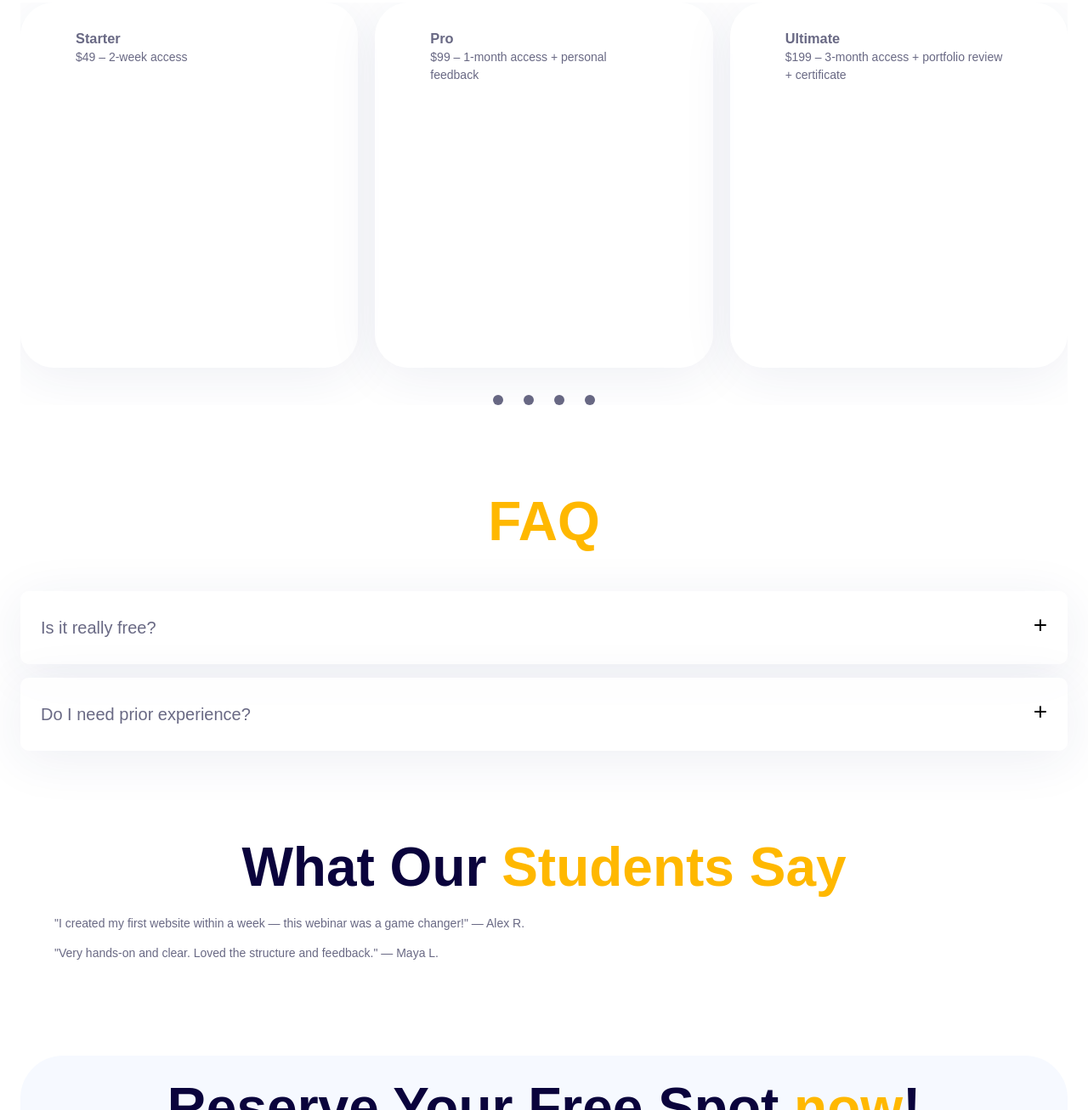
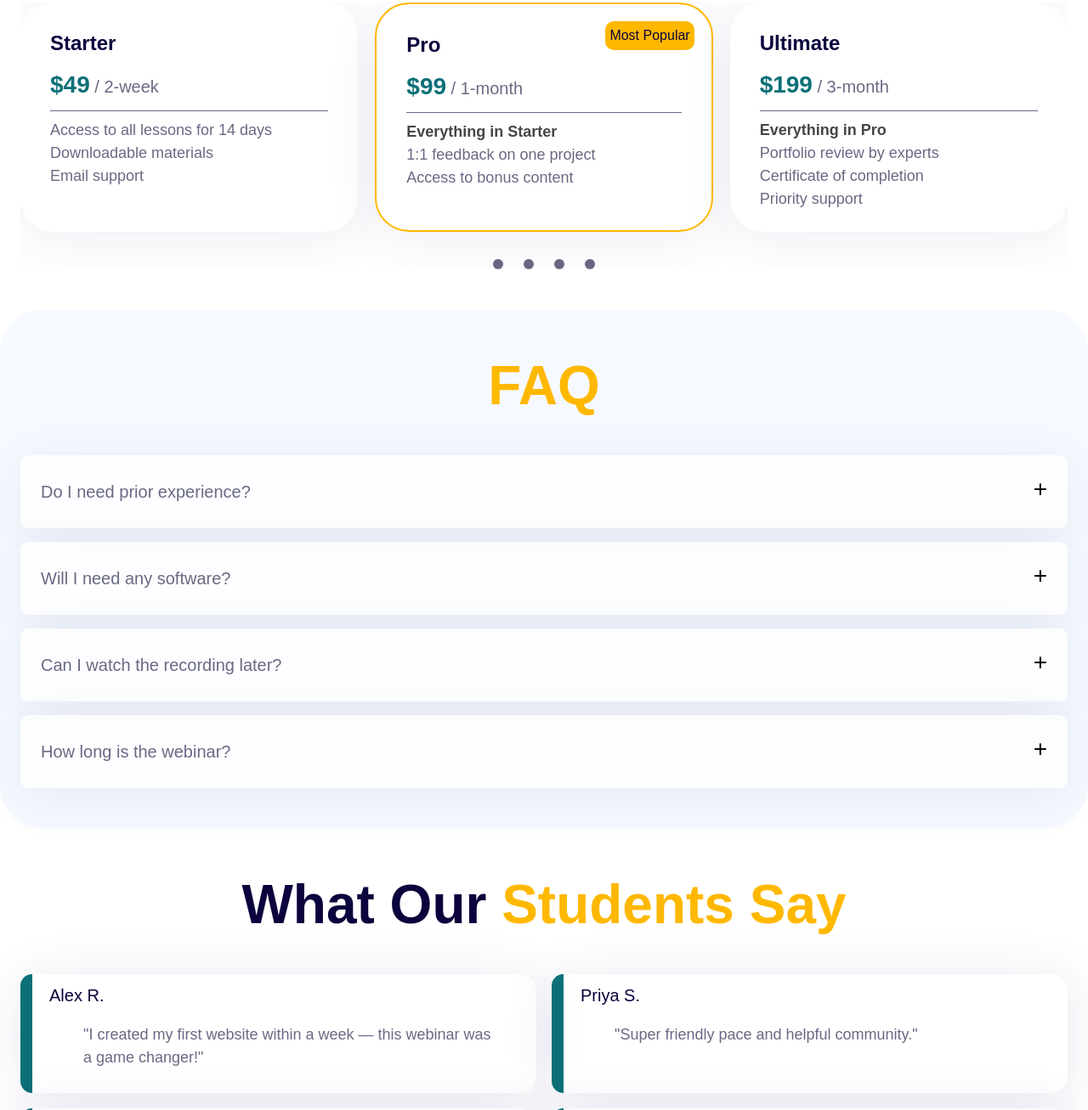
Before and after one commit to petriwna/vebinar, a website built with webpack: page src/index.html in a window 1280 px wide. Shown: the part 1493-2800 px from the top of the page at 85% size. Built offline with nearby package versions, Linux system fonts and the light colour scheme; some packages are replaced by stand-ins of ours; files whose address does not match are found by name.

Commit message:
finish styling

```diff
--- a/src/index.html
+++ b/src/index.html
@@ -28,9 +28,8 @@
                     WebMastery
                 </a>
                 <ul class="header__menu">
-                    <li><a class="link" href="#course">Course</a></li>
+                    <li><a class="link" href="#webinar">Webinar</a></li>
                     <li><a class="link" href="#pricing">Pricing</a></li>
-                    <li><a class="link" href="#timeline">Timeline</a></li>
                     <li><a class="link" href="#faq">FAQ</a></li>
                     <li><a class="link" href="#testimonials">Testimonials</a></li>
                 </ul>
@@ -55,8 +54,8 @@
                 </a>
                 <ul class="mobile-menu__list">
                     <li>
-                        <a class="mobile-menu__link" href="#course">
-                            Course
+                        <a class="mobile-menu__link" href="#webinar">
+                            Webinar
                         </a>
                     </li>
                     <li>
@@ -114,7 +113,7 @@
     </div>
 </section>
 <div class="container background-container">
-    <section class="course-details-section section" id="course">
+    <section class="course-details-section section" id="webinar">
         <h2 class="course-details-section__title section__title">What You'll <span class="accent">Learn</span></h2>
         <ul class="course-details-section__details details">
             <li class="details__item details__item--first">
@@ -158,7 +157,8 @@
                     <p class="details__number">5</p>
                     <div class="details__step">
                         <h3 class="details__title">Bonus Tips & Portfolio Guidance</h3>
-                        <p class="details__info">Learn what to include in your portfolio and how to present your skills.</p>
+                        <p class="details__info">Learn what to include in your portfolio and how to present your
+                            skills.</p>
                     </div>
                 </div>
             </li>
@@ -172,19 +172,47 @@
                     <li class="swiper-slide">
                         <article class="pricing-section__package package">
                             <h3 class="package__title">Starter</h3>
-                            <p class="package__price">$49 – 2-week access</p>
+                            <p class="package__price"><span class="package__price--item">$49</span>
+                                / 2-week
+                            </p>
+                            <hr class="package__divider"/>
+                            <ul>
+                                <li>Access to all lessons for 14 days</li>
+                                <li>Downloadable materials</li>
+                                <li>Email support</li>
+                            </ul>
                         </article>
                     </li>
                     <li class="swiper-slide">
-                        <article class="pricing-section__package package">
+                        <article class="pricing-section__package package package--popular">
                             <h3 class="package__title">Pro</h3>
-                            <p class="package__price">$99 – 1-month access + personal feedback</p>
+                            <div class="package__popular-container">
+                                <p>Most Popular</p>
+                            </div>
+                            <p class="package__price"><span class="package__price--item">$99</span>
+                                / 1-month
+                            </p>
+                            <hr class="package__divider"/>
+                            <ul>
+                                <li class="package__plus">Everything in Starter</li>
+                                <li>1:1 feedback on one project</li>
+                                <li>Access to bonus content</li>
+                            </ul>
                         </article>
                     </li>
                     <li class="swiper-slide">
                         <article class="pricing-section__package package">
                             <h3 class="package__title">Ultimate</h3>
-                            <p class="package__price">$199 – 3-month access + portfolio review + certificate</p>
+                            <p class="package__price"><span class="package__price--item">$199</span>
+                                / 3-month
+                            </p>
+                            <hr class="package__divider" />
+                            <ul>
+                                <li class="package__plus">Everything in Pro</li>
+                                <li>Portfolio review by experts</li>
+                                <li>Certificate of completion</li>
+                                <li>Priority support</li>
+                            </ul>
                         </article>
                     </li>
                 </ul>
@@ -198,31 +226,71 @@
         </div>
     </section>
 </div>
-<section class="faq-section section" id="faq">
-    <div class="container">
+<div class="container second-bg-container">
+    <section class="faq-section section" id="faq">
         <h2 class="faq-section__title section__title"><span class="accent">FAQ</span></h2>
         <div class="faq-section__container">
-            <details class="faq-section__questions-container questions-container">
-                <summary class="questions-container__question">Is it really free?</summary>
-                <p class="questions-container__answer">Yes! The first class is 100% free.</p>
-            </details>
             <details class="faq-section__questions-container questions-container">
                 <summary class="questions-container__question">Do I need prior experience?</summary>
                 <p class="questions-container__answer">No, beginners are welcome!</p>
             </details>
+            <details class="faq-section__questions-container questions-container">
+                <summary class="questions-container__question">Will I need any software?</summary>
+                <p class="questions-container__answer">We’ll guide you through free tools that are easy to set up and
+                    use.</p>
+            </details>
+            <details class="faq-section__questions-container questions-container">
+                <summary class="questions-container__question">Can I watch the recording later?</summary>
+                <p class="questions-container__answer">Yes, a replay will be available to all who register.</p>
+            </details>
+            <details class="faq-section__questions-container questions-container">
+                <summary class="questions-container__question">How long is the webinar?</summary>
+                <p class="questions-container__answer">Approximately 90 minutes, including a live Q&A session.</p>
+            </details>
         </div>
-    </div>
-</section>
-
+    </section>
+</div>
 <section class="testimonials-section section" id="testimonials">
     <div class="container">
-        <h2 class="section__title">What Our <span class="accent">Students Say</span></h2>
-        <blockquote>
-            "I created my first website within a week — this webinar was a game changer!" — Alex R.
-        </blockquote>
-        <blockquote>
-            "Very hands-on and clear. Loved the structure and feedback." — Maya L.
-        </blockquote>
+        <h2 class="testimonials-section__title section__title">What Our <span class="accent">Students Say</span></h2>
+        <div class="testimonials-section__container">
+            <div class="testimonials-section__item testimonials-section__item--first testimonial">
+                <div class="testimonial__decor"></div>
+                <div class="testimonial__text">
+                    <p class="testimonial__author">Alex R.</p>
+                    <blockquote>
+                        "I created my first website within a week — this webinar was a game changer!"
+                    </blockquote>
+                </div>
+            </div>
+            <div class="testimonials-section__item testimonials-section__item--second testimonial">
+                <div class="testimonial__decor"></div>
+                <div class="testimonial__text">
+                    <p class="testimonial__author">Priya S.</p>
+                    <blockquote>
+                        "Super friendly pace and helpful community."
+                    </blockquote>
+                </div>
+            </div>
+            <div class="testimonials-section__item testimonials-section__item--third testimonial">
+                <div class="testimonial__decor"></div>
+                <div class="testimonial__text">
+                    <p class="testimonial__author">Daniel T.</p>
+                    <blockquote>
+                        "I didn’t expect to learn so much in just one session. Highly recommend!"
+                    </blockquote>
+                </div>
+            </div>
+            <div class="testimonials-section__item testimonials-section__item--fourth testimonial">
+                <div class="testimonial__decor"></div>
+                <div class="testimonial__text">
+                    <p class="testimonial__author">Emily W.</p>
+                    <blockquote>
+                        "It opened the door to a new career path for me. So grateful!"
+                    </blockquote>
+                </div>
+            </div>
+        </div>
     </div>
 </section>
 <section class="reserve-section section" id="reserve">
@@ -283,7 +351,6 @@
                 <ul class="footer__menu">
                     <li><a class="link" href="#course">Course</a></li>
                     <li><a class="link" href="#pricing">Pricing</a></li>
-                    <li><a class="link" href="#timeline">Timeline</a></li>
                     <li><a class="link" href="#faq">FAQ</a></li>
                     <li><a class="link" href="#testimonials">Testimonials</a></li>
                 </ul>
--- a/src/scss/components/_package.scss
+++ b/src/scss/components/_package.scss
@@ -1,7 +1,52 @@
 .package {
+  position: relative;
   border-radius: 40px;
-  padding: 30px 65px;
-  height: 430px;
+  padding: 30px 35px;
+  height: 270px;
   box-shadow: 0 10px 60px 0 rgba(38, 45, 118, 0.08);
   background: rgba(255, 255, 255, 0.8);
+  font-size: 18px;
+
+  &--popular {
+    border: 2px solid var(--color-accent);
+  }
+
+  &__popular-container {
+    position: absolute;
+    top: 20px;
+    right: 20px;
+    background-color: var(--color-accent);
+    font-size: 16px;
+    font-weight: 500;
+    color: var(--color-text-secondary);
+    display: flex;
+    padding: 5px;
+    border-radius: 10px;
+  }
+
+  &__title {
+    font-size: 24px;
+    color: var(--color-text-secondary);
+    margin-bottom: 10px;
+  }
+
+  &__divider {
+    border: none;
+    border-bottom: 1px solid var(--text-color-primary);
+  }
+
+  &__price {
+    font-size: 20px;
+
+    &--item {
+      font-size: 28px;
+      font-weight: 700;
+      color: var(--color-secondary);
+    }
+  }
+
+  &__plus {
+    font-weight: 600;
+    color: var(--color-text);
+  }
 }
--- a/src/scss/layouts/_pricing-section.scss
+++ b/src/scss/layouts/_pricing-section.scss
@@ -4,6 +4,7 @@
     gap: 32px;
     align-items: center;
     margin-top: 40px;
+    margin-bottom: 50px;
   }
 
   &__packages {
--- a/src/scss/layouts/_questions-container.scss
+++ b/src/scss/layouts/_questions-container.scss
@@ -30,7 +30,7 @@ details summary {
   position: relative;
   cursor: pointer;
   font-size: 1.25rem;
-  font-weight: 300;
+  font-weight: 500;
   list-style: none;
 }
 
--- a/src/scss/layouts/_reserve-section.scss
+++ b/src/scss/layouts/_reserve-section.scss
@@ -7,7 +7,7 @@
   }
 
   &__container {
-    background-color: #f6f9ff;
+    background-color: var(--secondary-bg-light);
     padding: 20px;
     border-radius: 50px;
   }
--- /dev/null
+++ b/src/scss/layouts/_second-bg-container.scss
@@ -0,0 +1,5 @@
+.second-bg-container {
+  margin-top: -50px;
+  background-color: var(--secondary-bg-light);
+  border-radius: 50px;
+}
--- /dev/null
+++ b/src/scss/layouts/_testimonial.scss
@@ -0,0 +1,27 @@
+.testimonial {
+  position: relative;
+  box-shadow: 2px 4px 60px 0 rgba(41, 44, 124, 0.1);
+  border-radius: 20px;
+  font-size: 18px;
+  padding: 10px;
+
+  &__decor {
+    position: absolute;
+    top: 0;
+    left: 0;
+    height: 100%;
+    width: 14px;
+    background-color: var(--color-secondary);
+    border-radius: 20px 0 0 20px;
+  }
+
+  &__text {
+    margin-left: 24px;
+  }
+
+  &__author {
+    font-size: 20px;
+    font-weight: 500;
+    color: var(--color-text-secondary);
+  }
+}
--- /dev/null
+++ b/src/scss/layouts/_testimonials-section.scss
@@ -0,0 +1,49 @@
+.testimonials-section {
+  &__title {
+    margin-bottom: 40px;
+  }
+
+  &__container {
+    display: grid;
+    grid-template-columns: 1fr;
+    grid-template-rows: repeat(4, 1fr);
+    grid-row-gap: 18px;
+
+    @media screen and (min-width: $bp-tablet) {
+      grid-template-columns: repeat(2, 1fr);
+      grid-template-rows: repeat(2, 1fr);
+      grid-column-gap: 18px;
+      grid-row-gap: 18px;
+    }
+  }
+
+  &__item {
+    &--first {
+      grid-area: 1 / 1 / 2 / 2;
+    }
+
+    &--second {
+      grid-area: 2 / 1 / 3 / 2;
+
+      @media screen and (min-width: $bp-tablet) {
+        grid-area: 1 / 2 / 2 / 3;
+      }
+    }
+
+    &--third {
+      grid-area: 3 / 1 / 4 / 2;
+
+      @media screen and (min-width: $bp-tablet) {
+        grid-area: 2 / 1 / 3 / 2;
+      }
+    }
+
+    &--fourth {
+      grid-area: 4 / 1 / 5 / 2;
+
+      @media screen and (min-width: $bp-tablet) {
+        grid-area: 2 / 2 / 3 / 3;;
+      }
+    }
+  }
+}
--- a/src/scss/styles.scss
+++ b/src/scss/styles.scss
@@ -23,4 +23,7 @@
 @import "layouts/pricing-section";
 @import "layouts/questions-container";
 @import "layouts/reserve-section";
+@import "layouts/second-bg-container";
 @import "layouts/section";
+@import "layouts/testimonial";
+@import "layouts/testimonials-section";
--- a/src/scss/utils/_variables.scss
+++ b/src/scss/utils/_variables.scss
@@ -1,7 +1,7 @@
 :root {
   --primary-bg: #FFFFFF;
   --secondary-bg: #d2e6e4;
-  --secondary-bg-light: #BDBDD1;
+  --secondary-bg-light: #f6f9ff;
   --secondary-bg-darck: #f3f7ff;;
 
   --text-color-primary: #696984;
```
